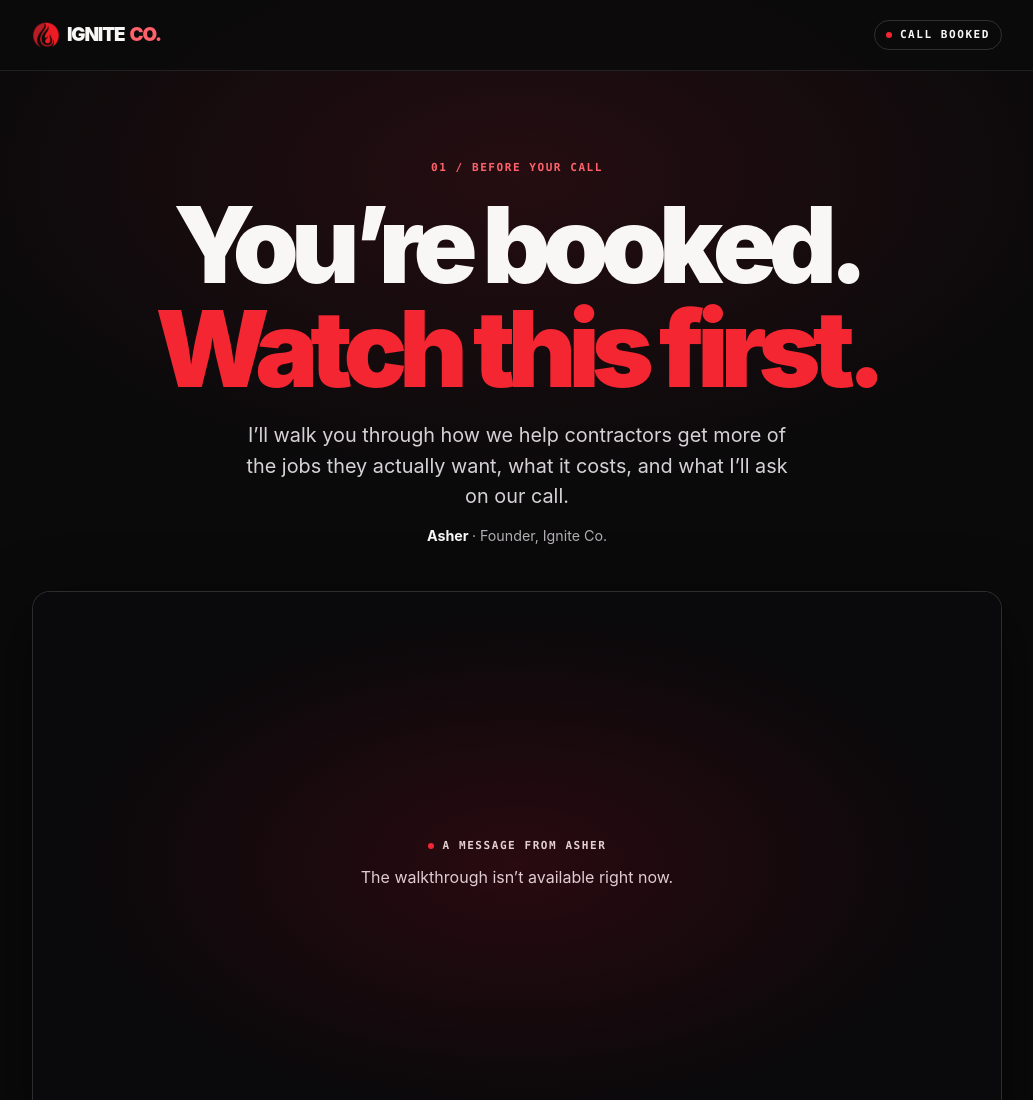
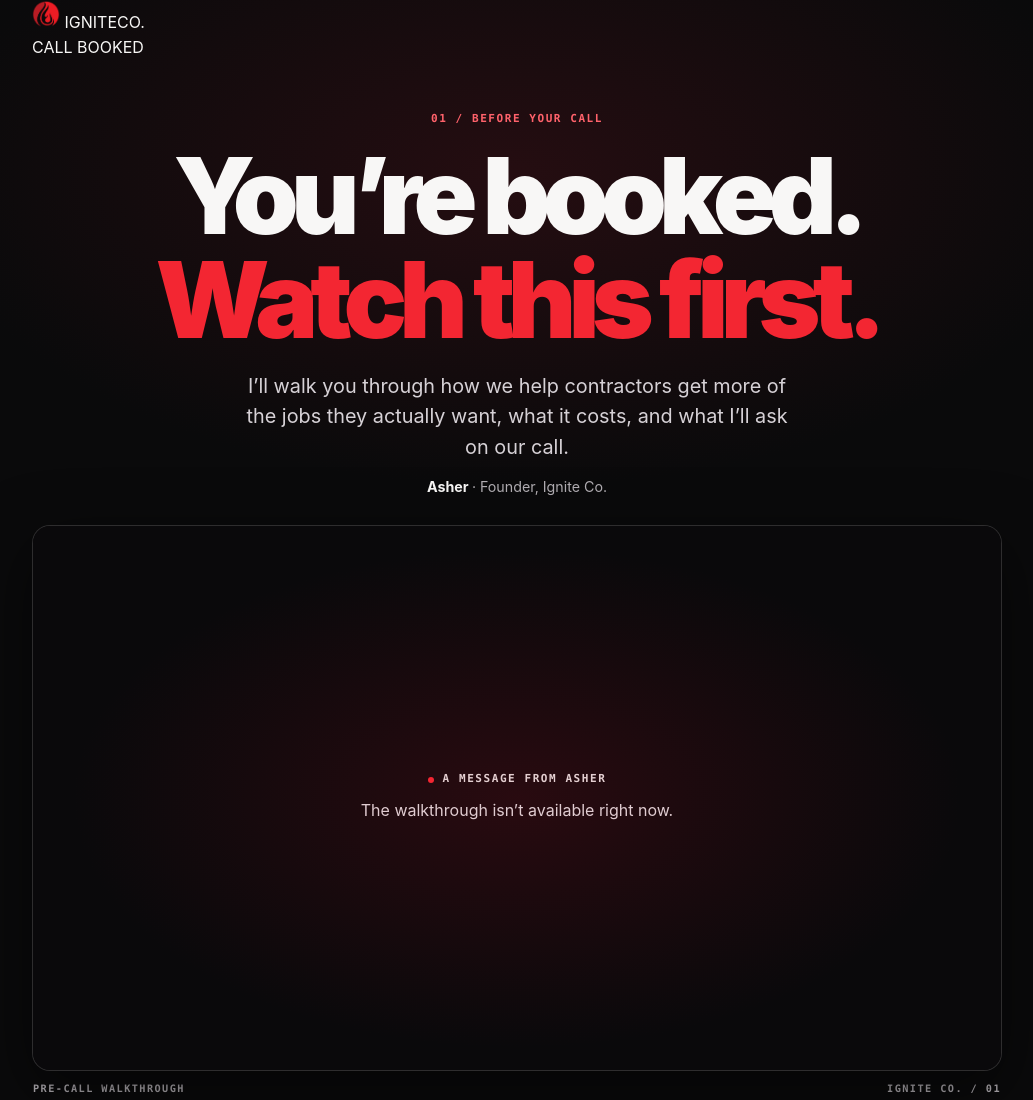
Before and after one commit to ignite-company/before-call, a plain HTML site: page index.html in a window 1280 px wide. Shown: the top 1100 px of the page, without its empty margins (123-1156 px from the left). Drawn offline with Linux system fonts and the light colour scheme.

Commit message:
Tighten pre-call spacing and style discount banner

```diff
--- a/styles.css
+++ b/styles.css
@@ -4,13 +4,9 @@
 body{margin:0;color:var(--paper);background:radial-gradient(ellipse 720px 380px at 50% 175px,#250d11 0%,transparent 82%),var(--ink);font-family:Inter,Arial,sans-serif;line-height:1.55}
 button{font:inherit}button:focus-visible,[tabindex]:focus-visible{outline:3px solid white;outline-offset:4px}
 .wrap{width:min(100% - 40px,970px);margin-inline:auto}
-.top{border-bottom:1px solid #ffffff17;background:#0a0a0bce}
-.nav{min-height:70px;display:flex;align-items:center;justify-content:space-between;gap:16px}
-.brand{display:flex;align-items:center;gap:5px;font-size:1.18rem;font-weight:900;letter-spacing:-.06em}.brand span{color:var(--light-red)}.brand img{display:block;margin-right:2px}
-.booked,.eyebrow,.video-label,.video-caption,.footer{font:700 .69rem/1.35 var(--mono);letter-spacing:.14em}
-.booked{display:flex;align-items:center;gap:8px;border:1px solid #ffffff26;padding:7px 11px;border-radius:100px;white-space:nowrap}
-.booked i,.video-label>span{width:6px;height:6px;background:var(--red);border-radius:100%}
-.intro{text-align:center;padding:clamp(46px,8vw,90px) 0 clamp(27px,4vw,44px)}
+.eyebrow,.video-label,.video-caption,.footer{font:700 .69rem/1.35 var(--mono);letter-spacing:.14em}
+.video-label>span{width:6px;height:6px;background:var(--red);border-radius:100%}
+.intro{text-align:center;padding:clamp(26px,5vw,52px) 0 clamp(17px,2.8vw,27px)}
 .eyebrow{color:var(--light-red);margin:0 0 17px}
 h1,h2,p{margin-top:0}
 h1,h2{font-weight:900;line-height:.99;letter-spacing:-.075em;margin-bottom:18px}
@@ -18,6 +14,7 @@ h1{font-size:clamp(3rem,9vw,6.6rem)}
 h1 em{color:var(--red);font-style:normal}
 .intro-copy{max-width:565px;margin:0 auto 13px;color:#d6d1d6;font-size:clamp(1rem,2.3vw,1.24rem)}
 .signature{font-size:.89rem;font-weight:750;margin-bottom:0}.signature span{color:var(--muted);font-weight:400}
+.video-offer{text-align:center;margin:0 0 8px}.video-offer span{display:inline-block;border:1px solid #9d333c;border-radius:100px;background:#3d141b;color:#ffe9eb;padding:4px 12px;font-size:.8rem;font-weight:750;line-height:1.4}
 .video-shell{position:relative;display:grid;place-items:center;aspect-ratio:16/9;overflow:hidden;border:1px solid #ffffff25;border-radius:18px;background:#0a090b;box-shadow:0 20px 65px #0008}
 .video-shell video{width:100%;height:100%;display:block;object-fit:contain;background:#000}
 .video-interstitial{position:absolute;inset:0;display:grid;place-content:center;text-align:center;padding:12px;background:radial-gradient(ellipse at center,#640d1957,transparent 65%),#0a090b}
@@ -48,5 +45,5 @@ h2{font-size:clamp(2rem,5vw,3.65rem)}
 .footer{border-top:1px solid var(--line);padding:18px 0 27px}
 #confetti{position:fixed;inset:0;z-index:5;width:100%;height:100%;pointer-events:none}
 .sr-only{position:absolute;width:1px;height:1px;padding:0;margin:-1px;overflow:hidden;clip-path:inset(50%);white-space:nowrap;border:0}
-@media(max-width:650px){.wrap{width:calc(100% - 32px)}.nav{min-height:59px}.reward{grid-template-columns:1fr;gap:19px;margin-top:25px}.prep{margin-top:37px}.prep ol{grid-template-columns:1fr}.video-shell{border-radius:11px}}
+@media(max-width:650px){.wrap{width:calc(100% - 32px)}.reward{grid-template-columns:1fr;gap:19px;margin-top:25px}.prep{margin-top:37px}.prep ol{grid-template-columns:1fr}.video-shell{border-radius:11px}}
 @media(prefers-reduced-motion:no-preference){.progress>div{transition:width .22s ease}}
```
